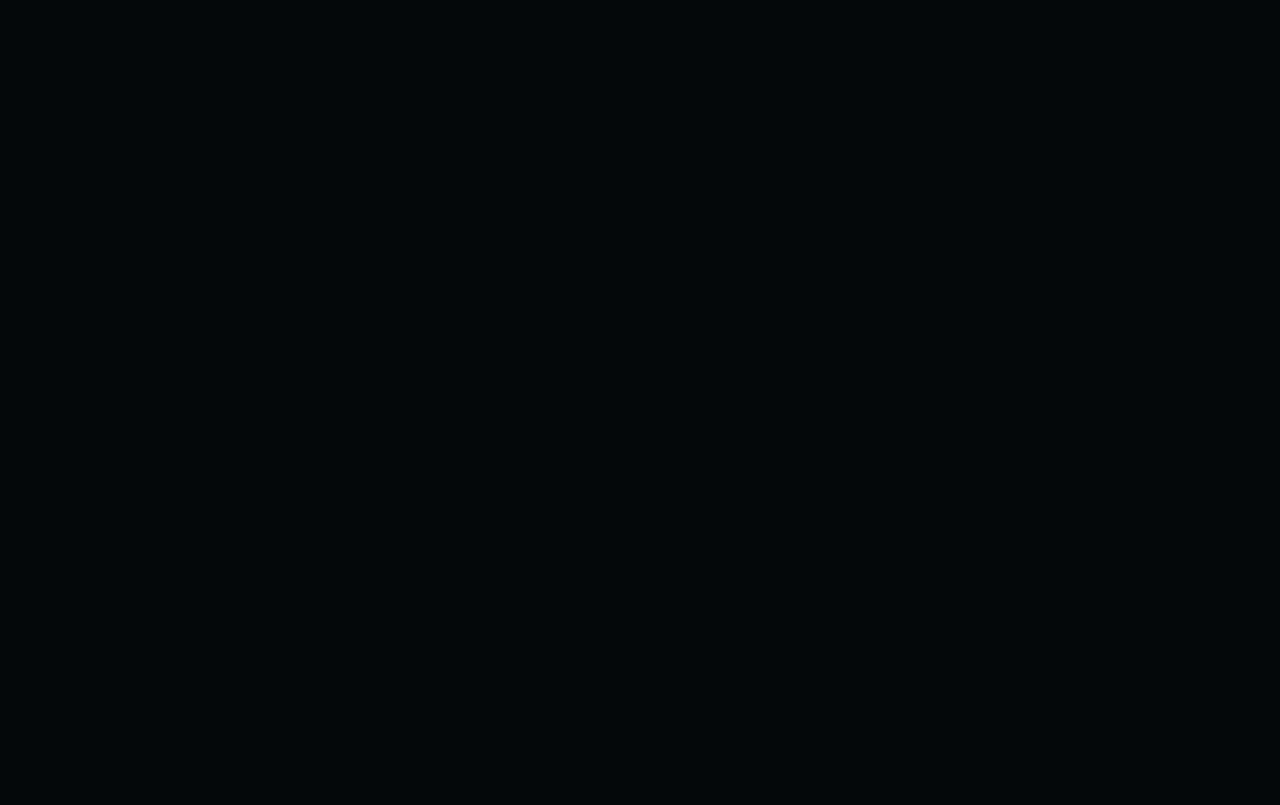
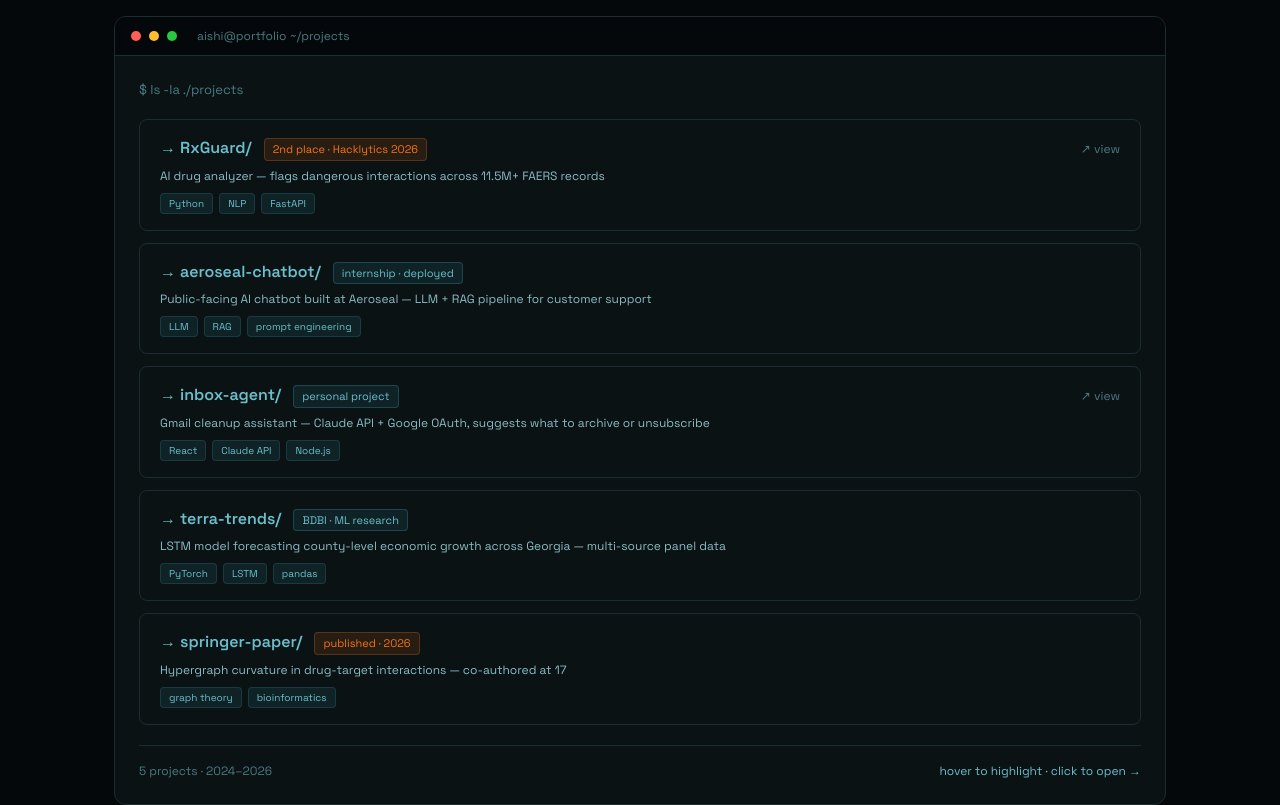
Before and after one commit to Aishi25/PersonalPortfolio, a Next.js app: page / in a window 1280 px wide. Shown: the part 1823-2628 px from the top of the page. Before the commit the page ends 1735 px from the top, so only its background shows below. Built offline with nearby package versions, Linux system fonts and the light colour scheme.

Commit message:
Add Projects section with terminal-style layout

```diff
--- a/app/page.tsx
+++ b/app/page.tsx
@@ -1,6 +1,7 @@
 import { Nav } from "@/components/Nav";
 import { Hero } from "@/components/Hero";
 import { About } from "@/components/About";
+import { Projects } from "@/components/Projects";
 import { Footer } from "@/components/Footer";
 
 export default function Home() {
@@ -10,6 +11,7 @@ export default function Home() {
       <main>
         <Hero />
         <About />
+        <Projects />
       </main>
       <Footer />
     </>
--- /dev/null
+++ b/components/Projects.tsx
@@ -0,0 +1,185 @@
+"use client";
+
+import { SectionWrapper, SectionLabel, SectionHeading } from "@/components/ui/SectionWrapper";
+
+const PROJECTS = [
+  {
+    slug: "RxGuard/",
+    name: "RxGuard",
+    badge: "2nd place · Hacklytics 2026",
+    badgeAccent: true,
+    description: "AI drug analyzer — flags dangerous interactions across 11.5M+ FAERS records",
+    tags: ["Python", "NLP", "FastAPI"],
+    href: "https://github.com/Aishi25",
+  },
+  {
+    slug: "aeroseal-chatbot/",
+    name: "Aeroseal Chatbot",
+    badge: "internship · deployed",
+    badgeAccent: false,
+    description: "Public-facing AI chatbot built at Aeroseal — LLM + RAG pipeline for customer support",
+    tags: ["LLM", "RAG", "prompt engineering"],
+    href: null,
+  },
+  {
+    slug: "inbox-agent/",
+    name: "Inbox Cleaning Agent",
+    badge: "personal project",
+    badgeAccent: false,
+    description: "Gmail cleanup assistant — Claude API + Google OAuth, suggests what to archive or unsubscribe",
+    tags: ["React", "Claude API", "Node.js"],
+    href: "https://github.com/Aishi25/Inbox_Cleaning_Agent",
+  },
+  {
+    slug: "terra-trends/",
+    name: "Terra Trends",
+    badge: "BDBI · ML research",
+    badgeAccent: false,
+    description: "LSTM model forecasting county-level economic growth across Georgia — multi-source panel data",
+    tags: ["PyTorch", "LSTM", "pandas"],
+    href: null,
+  },
+  {
+    slug: "springer-paper/",
+    name: "Springer Paper",
+    badge: "published · 2026",
+    badgeAccent: true,
+    description: "Hypergraph curvature in drug-target interactions — co-authored at 17",
+    tags: ["graph theory", "bioinformatics"],
+    href: null,
+  },
+];
+
+export function Projects() {
+  return (
+    <SectionWrapper id="projects">
+      <SectionLabel>projects</SectionLabel>
+      <SectionHeading>things i&apos;ve built</SectionHeading>
+
+      <div
+        style={{
+          background: "var(--surface)",
+          border: "1px solid var(--border)",
+          borderRadius: "var(--radius-lg)",
+          overflow: "hidden",
+        }}
+      >
+        {/* Title bar */}
+        <div
+          style={{
+            background: "var(--bg)",
+            borderBottom: "1px solid var(--border)",
+            padding: "10px 16px",
+            display: "flex",
+            alignItems: "center",
+            gap: "8px",
+          }}
+        >
+          <span style={{ width: 10, height: 10, borderRadius: "50%", background: "#ff5f57", display: "inline-block" }} />
+          <span style={{ width: 10, height: 10, borderRadius: "50%", background: "#febc2e", display: "inline-block" }} />
+          <span style={{ width: 10, height: 10, borderRadius: "50%", background: "#28c840", display: "inline-block" }} />
+          <span
+            style={{
+              marginLeft: "12px",
+              fontFamily: "var(--font-mono), monospace",
+              fontSize: "12px",
+              color: "var(--text-muted)",
+            }}
+          >
+            aishi@portfolio ~/projects
+          </span>
+        </div>
+
+        {/* Body */}
+        <div style={{ padding: "1.5rem", fontFamily: "var(--font-mono), monospace" }}>
+          <div style={{ color: "var(--text-muted)", fontSize: "13px", marginBottom: "1.25rem" }}>
+            $ ls -la ./projects
+          </div>
+
+          <div style={{ display: "flex", flexDirection: "column", gap: "0.75rem" }}>
+            {PROJECTS.map((p) => (
+              <div
+                key={p.slug}
+                className="project-row"
+                style={{
+                  border: "1px solid var(--border)",
+                  borderRadius: "var(--radius)",
+                  padding: "1rem 1.25rem",
+                  cursor: p.href ? "pointer" : "default",
+                  transition: "border-color 0.15s",
+                }}
+                onMouseEnter={(e) => (e.currentTarget.style.borderColor = "var(--primary)")}
+                onMouseLeave={(e) => (e.currentTarget.style.borderColor = "var(--border)")}
+                onClick={() => p.href && window.open(p.href, "_blank")}
+              >
+                <div
+                  style={{
+                    display: "flex",
+                    alignItems: "baseline",
+                    gap: "0.75rem",
+                    marginBottom: "6px",
+                    flexWrap: "wrap",
+                  }}
+                >
+                  <span style={{ color: "var(--primary-light)", fontWeight: 600 }}>→ {p.slug}</span>
+                  <span
+                    style={{
+                      fontSize: "11px",
+                      background: p.badgeAccent ? "rgba(249,115,22,0.12)" : "var(--primary-dim)",
+                      color: p.badgeAccent ? "var(--accent)" : "var(--primary-light)",
+                      border: `1px solid ${p.badgeAccent ? "rgba(249,115,22,0.25)" : "rgba(61,157,174,0.3)"}`,
+                      borderRadius: "4px",
+                      padding: "2px 8px",
+                    }}
+                  >
+                    {p.badge}
+                  </span>
+                  {p.href && (
+                    <span style={{ marginLeft: "auto", color: "var(--text-muted)", fontSize: "12px" }}>
+                      ↗ view
+                    </span>
+                  )}
+                </div>
+                <div style={{ color: "var(--text-secondary)", fontSize: "12px", marginBottom: "8px" }}>
+                  {p.description}
+                </div>
+                <div style={{ display: "flex", gap: "6px", flexWrap: "wrap" }}>
+                  {p.tags.map((t) => (
+                    <span
+                      key={t}
+                      style={{
+                        fontSize: "10px",
+                        color: "var(--primary-light)",
+                        background: "var(--primary-dim)",
+                        border: "1px solid rgba(61,157,174,0.2)",
+                        borderRadius: "4px",
+                        padding: "2px 8px",
+                      }}
+                    >
+                      {t}
+                    </span>
+                  ))}
+                </div>
+              </div>
+            ))}
+          </div>
+
+          <div
+            style={{
+              marginTop: "1.25rem",
+              paddingTop: "1rem",
+              borderTop: "1px solid var(--border)",
+              color: "var(--text-muted)",
+              fontSize: "12px",
+              display: "flex",
+              justifyContent: "space-between",
+            }}
+          >
+            <span>5 projects · 2024–2026</span>
+            <span style={{ color: "var(--primary-light)" }}>hover to highlight · click to open →</span>
+          </div>
+        </div>
+      </div>
+    </SectionWrapper>
+  );
+}
```
